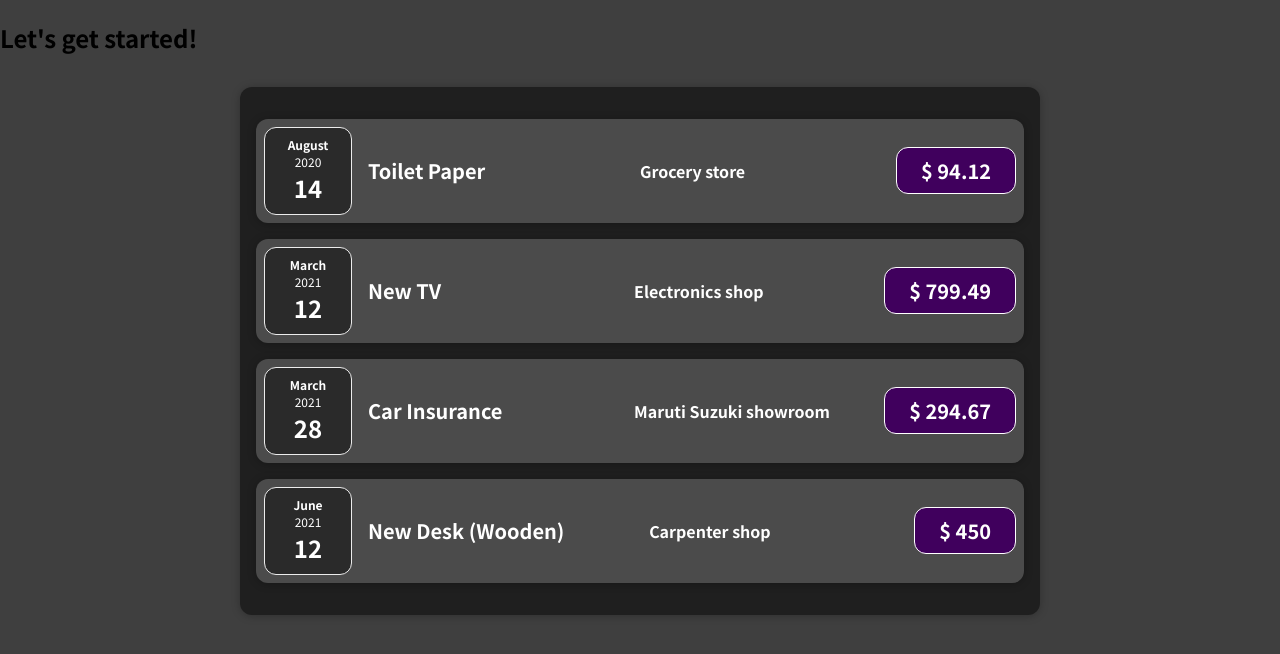
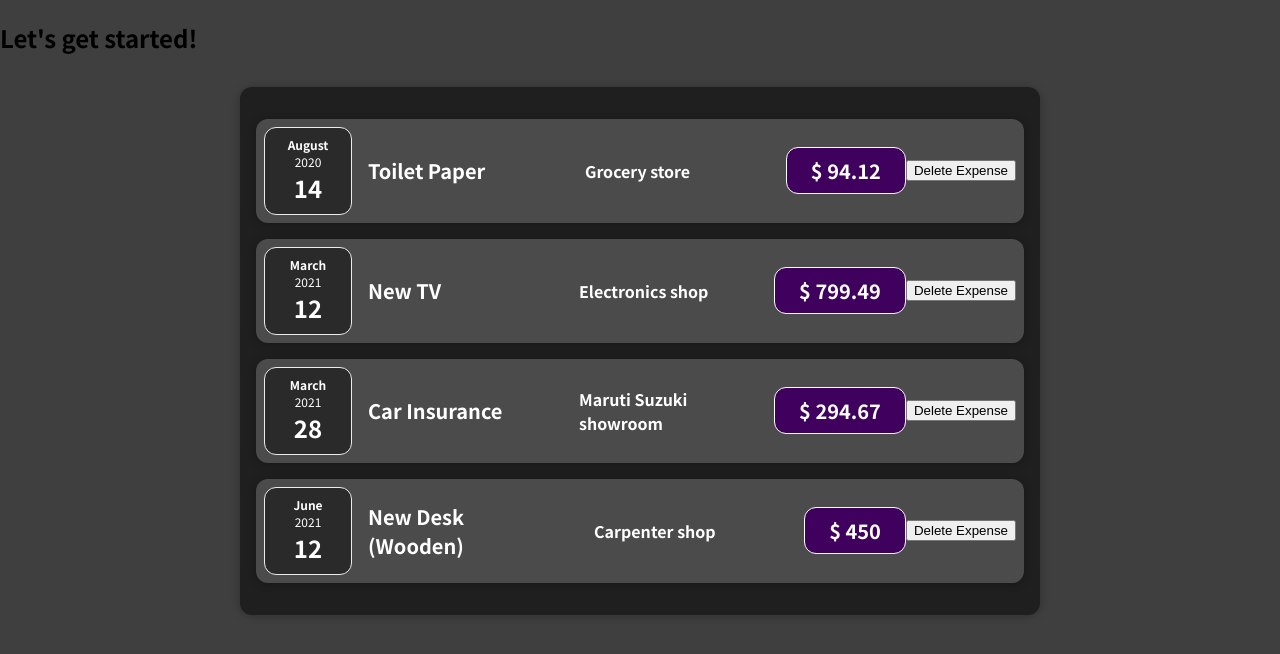
Before and after one commit to heman8085/01-starting-setup, a JavaScript app: page / in a window 1280 px wide. Shown: the top 654 px of the page. Built offline with nearby package versions, Linux system fonts and the light colour scheme.

Commit message:
add a new button called Delete Expense by which you can delete the expense via DOM manipulation.

```diff
--- a/src/component/Expenses/ExpenseItem.js
+++ b/src/component/Expenses/ExpenseItem.js
@@ -4,6 +4,11 @@ import ExpenseDetails from "./ExpenseDetails";
 import Card from "../UI/Card";
 
 const ExpenseItem = (props) => {
+  const clickHandler = () => {
+    const expenseCardElement = document.querySelector('.expense-item');
+    const parentElement = expenseCardElement.parentNode;
+    parentElement.removeChild(expenseCardElement)
+  }
   return (
     <Card className="expense-item">
       <ExpenseDate date={props.date} />
@@ -12,6 +17,7 @@ const ExpenseItem = (props) => {
         LocationOfExpenditure={props.LocationOfExpenditure}
         amount={props.amount}
       />
+      <button onClick={clickHandler}>Delete Expense</button>
     </Card>
   );
 };
```
